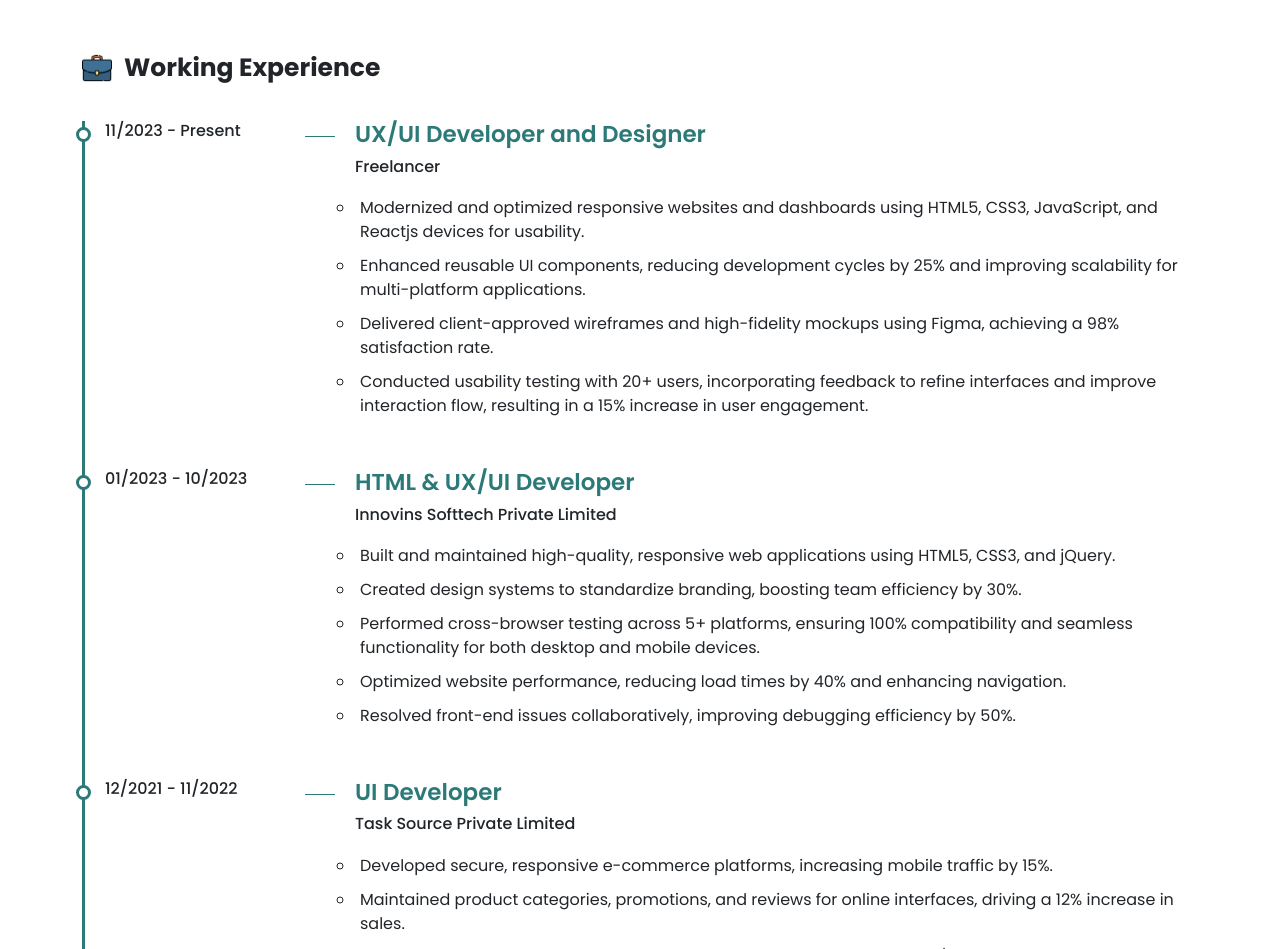
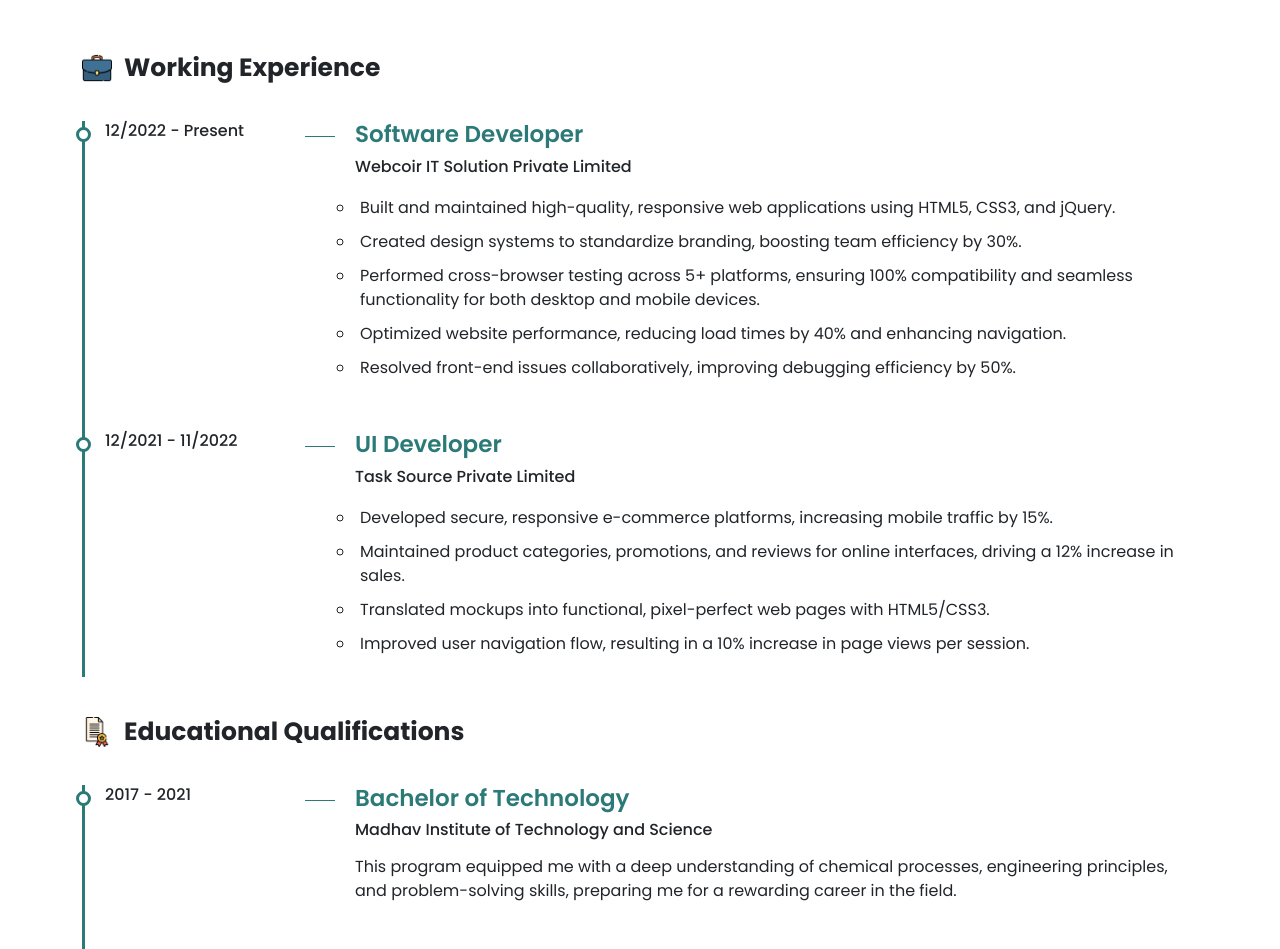
Before and after one commit to Kunika10/Portfolio, a React (Create React App) app: page / in a window 1280 px wide. Shown: the part 2220-3169 px from the top of the page. Built offline with nearby package versions, Linux system fonts and the light colour scheme.

Commit message:
Update Home.js

```diff
--- a/src/Home.js
+++ b/src/Home.js
@@ -192,28 +192,13 @@ function Home() {
                                 <h4>Working Experience</h4>
                             </div>
                             <div className='mi-resume-wrapper'>
-                <div className='mi-resume'>
+                                <div className='mi-resume'>
                                     <div className='mi-resume-summary'>
-                                        <h6>11/2023 - Present</h6>
+                                        <h6>12/2022 - Present</h6>
                                     </div>
                                     <div className='mi-resume-details'>
-                                        <h5>UX/UI Developer and Designer</h5>
-                                        <h6>Freelancer</h6>
-                                        <ul>
-                                            <li>Modernized and optimized responsive websites and dashboards using HTML5, CSS3, JavaScript, and Reactjs devices for usability.</li>
-                                            <li>Enhanced reusable UI components, reducing development cycles by 25% and improving scalability for multi-platform applications.</li>
-                                            <li>Delivered client-approved wireframes and high-fidelity mockups using Figma, achieving a 98% satisfaction rate.</li>
-                                            <li>Conducted usability testing with 20+ users, incorporating feedback to refine interfaces and improve interaction flow, resulting in a 15% increase in user engagement.</li>
-                                        </ul>
-                                    </div>
-                                </div>
-                                <div className='mi-resume'>
-                                    <div className='mi-resume-summary'>
-                                        <h6>01/2023 - 10/2023</h6>
-                                    </div>
-                                    <div className='mi-resume-details'>
-                                        <h5>HTML & UX/UI Developer</h5>
-                                        <h6>Innovins Softtech Private Limited</h6>
+                                        <h5>Software Developer</h5>
+                                        <h6>Webcoir IT Solution Private Limited</h6>
                                         <ul>
                                             <li>Built and maintained high-quality, responsive web applications using HTML5, CSS3, and jQuery.</li>
                                             <li>Created design systems to standardize branding, boosting team efficiency by 30%.</li>
```
